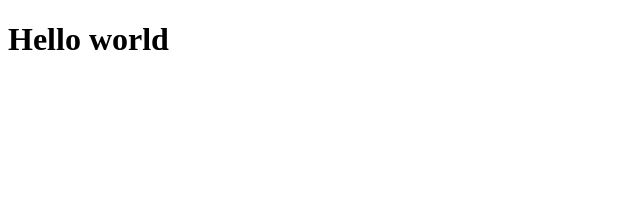
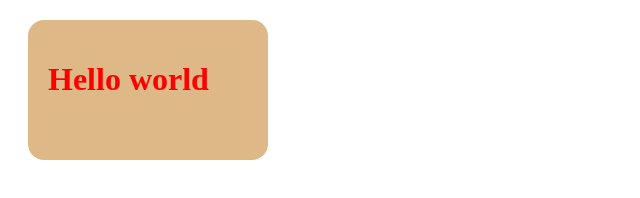
Before and after one commit to sfrodd/MyNewWebApp, a plain HTML site: page index.html in a window 1280 px wide. Shown: the whole page, without its empty margins (0-640 px from the left). Drawn offline with Linux system fonts and the light colour scheme.

Commit message:
Added a Div

```diff
--- a/index.html
+++ b/index.html
@@ -7,6 +7,8 @@
     <title>Document</title>
 </head>
 <body>
+    <div style="padding:20px;margin:20px;color:red; width: 200px;height: 100px;border-radius: 1rem;background-color: burlywood;">
     <h1>Hello world</h1>
+</div>
 </body>
 </html>
```
